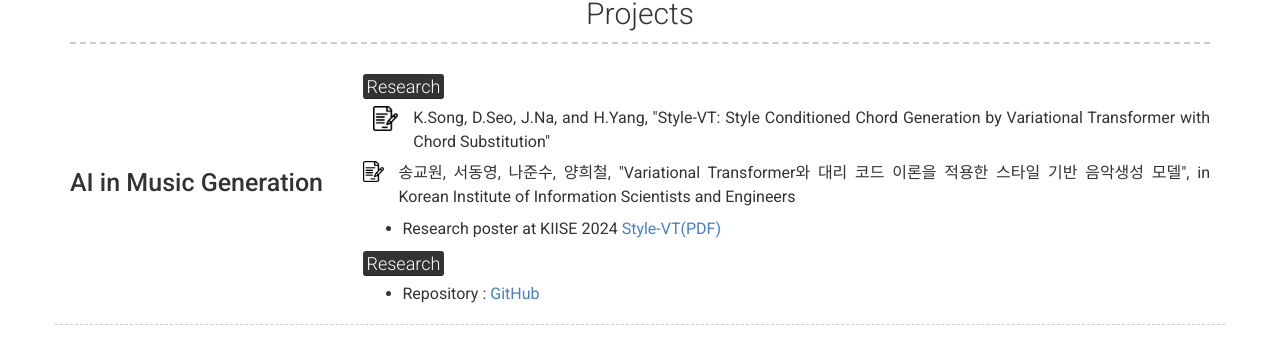
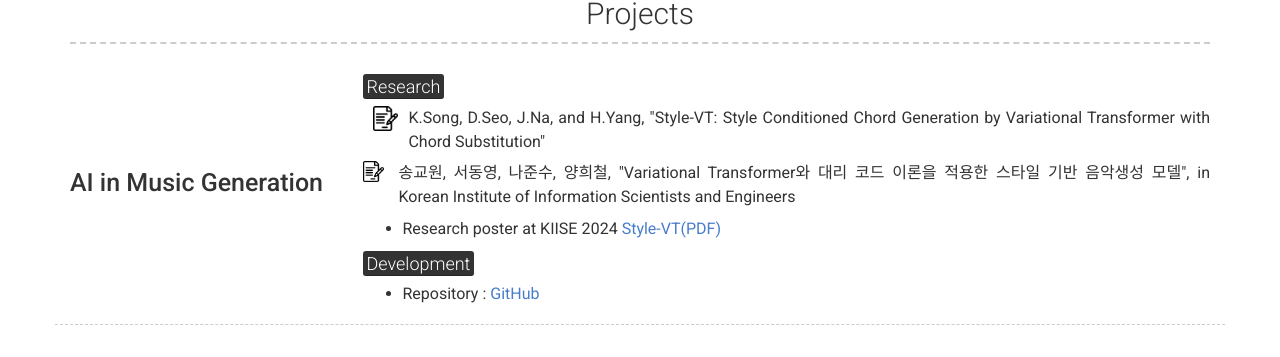
Before and after one commit to tim000519/tim000519.github.io, a Jekyll site: the page built from index.md, in a window 1280 px wide. Shown: the part 556-913 px from the top of the page. Built offline with Jekyll 4.4.1, drawn with Linux system fonts in a browser that asks for light colours; nearby versions of some CDN libraries.

Commit message:
Update _config.yml

```diff
--- a/_config.yml
+++ b/_config.yml
@@ -74,7 +74,7 @@ content:
           ## <mark style="margin-bottom: 20px;">Research</mark>
 
           <div style="display: flex; align-items: flex-start; margin-left: 10px;">
-            <a href="/pdf/Access.pdf" target="_blank" style="margin-right: 10px;">
+            <a href="/pdf/Access.pdf" target="_blank" style="margin-right: 5px;">
               <img src="/images/contract.png" alt="PDF" width="30" style="vertical-align: top;">
             </a>
             <p style="margin-left: 5px; vertical-align: middle;">
@@ -93,7 +93,7 @@ content:
 
           - Research poster at KIISE 2024 <a href="/pdf/poster.pdf" target="_blank">Style-VT(PDF)</a>
 
-          ## <mark style="margin-bottom: 10px;">Research</mark>
+          ## <mark style="margin-bottom: 10px;">Development</mark>
           - Repository : [GitHub](https://github.com/tim000519/Style-VT)
 
       - layout: left
```
